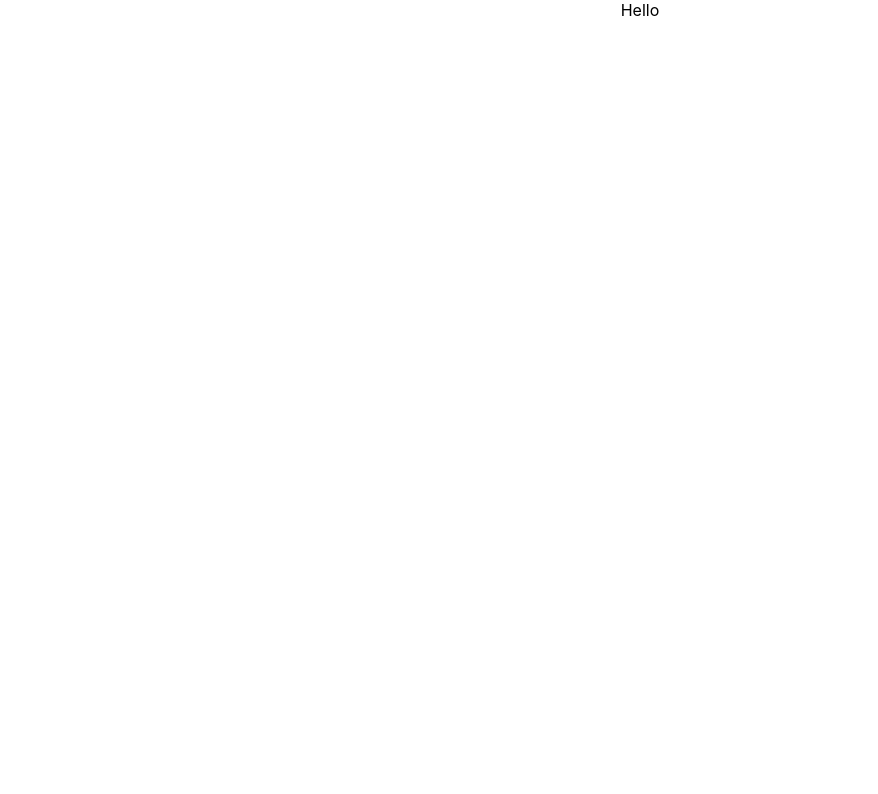
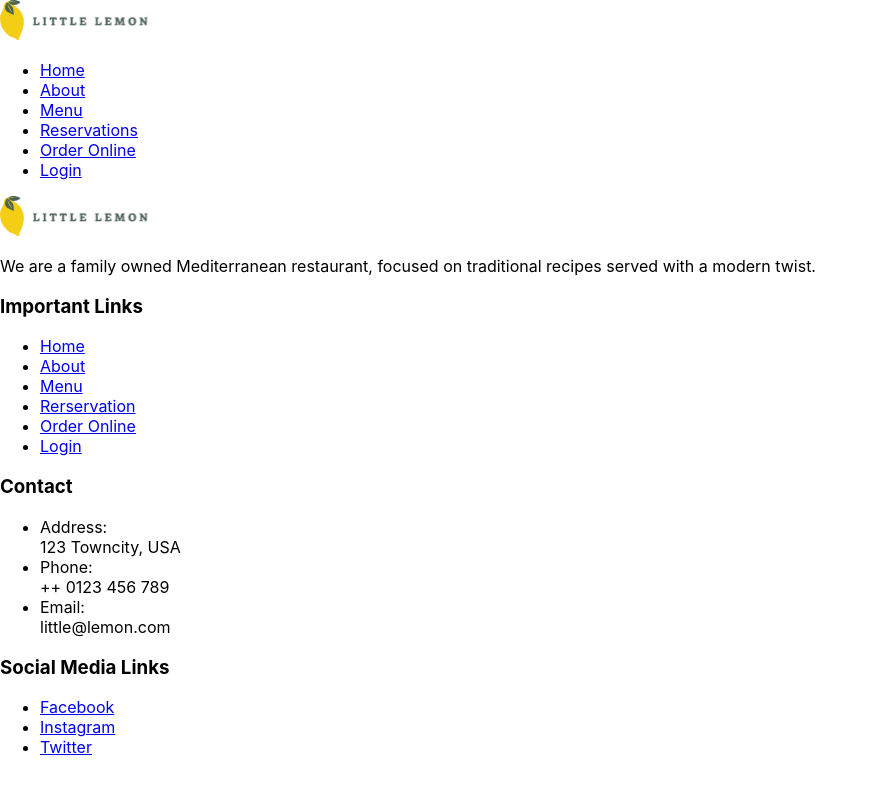
Before and after one commit to Jedpalero/coursera-app, a React (Create React App) app: page / in a window 1280 px wide. Shown: the top 794 px of the page, without its empty margins (0-878 px from the left). Built offline with nearby package versions, Linux system fonts and the light colour scheme.

Commit message:
Setting up the HTML document

```diff
--- a/src/App.js
+++ b/src/App.js
@@ -1,7 +1,18 @@
 import "./App.css";
+import Footer from "./Component/Footer";
+import Header from "./Component/Header";
+import Main from "./Component/Main";
+import Nav from "./Component/Nav";
 
 function App() {
-  return <div className="App">Hello</div>;
+  return (
+    <>
+      <Header />
+      <Nav />
+      <Main />
+      <Footer />
+    </>
+  );
 }
 
 export default App;
--- /dev/null
+++ b/src/Component/Footer.js
@@ -0,0 +1,71 @@
+import logo from "../icons_assets/Logo .svg";
+
+const Footer = () => {
+  return (
+    <>
+      <footer>
+        <section>
+          <div>
+            <img src={logo} alt="" />
+            <p>
+              We are a family owned Mediterranean restaurant, focused on
+              traditional recipes served with a modern twist.
+            </p>
+          </div>
+          <div>
+            <h3>Important Links</h3>
+            <ul>
+              <li>
+                <a href="/">Home</a>
+              </li>
+              <li>
+                <a href="/">About</a>
+              </li>
+              <li>
+                <a href="/">Menu</a>
+              </li>
+              <li>
+                <a href="/">Rerservation</a>
+              </li>
+              <li>
+                <a href="/">Order Online</a>
+              </li>
+              <li>
+                <a href="/">Login</a>
+              </li>
+            </ul>
+          </div>
+          <div>
+            <h3>Contact</h3>
+            <ul>
+              <li>
+                Address: <br /> 123 Towncity, USA
+              </li>
+              <li>
+                Phone: <br /> ++ 0123 456 789
+              </li>
+              <li>
+                Email: <br /> little@lemon.com
+              </li>
+            </ul>
+          </div>
+          <div>
+            <h3>Social Media Links</h3>
+            <ul>
+              <li>
+                <a href="/">Facebook</a>
+              </li>
+              <li>
+                <a href="/">Instagram</a>
+              </li>
+              <li>
+                <a href="/">Twitter</a>
+              </li>
+            </ul>
+          </div>
+        </section>
+      </footer>
+    </>
+  );
+};
+export default Footer;
--- /dev/null
+++ b/src/Component/Header.js
@@ -0,0 +1,10 @@
+import logo from "../icons_assets/Logo.svg";
+
+const Header = () => {
+  return (
+    <>
+      <img src={logo} alt="little lemon logo" />
+    </>
+  );
+};
+export default Header;
--- /dev/null
+++ b/src/Component/Main.js
@@ -0,0 +1,4 @@
+const Main = () => {
+  <></>;
+};
+export default Main;
--- /dev/null
+++ b/src/Component/Nav.js
@@ -0,0 +1,27 @@
+const Nav = () => {
+  return (
+    <>
+      <ul>
+        <li>
+          <a href="#">Home</a>
+        </li>
+        <li>
+          <a href="#">About</a>
+        </li>
+        <li>
+          <a href="#">Menu</a>
+        </li>
+        <li>
+          <a href="#">Reservations</a>
+        </li>
+        <li>
+          <a href="#">Order Online</a>
+        </li>
+        <li>
+          <a href="#">Login</a>
+        </li>
+      </ul>
+    </>
+  );
+};
+export default Nav;
```
Also changed, not shown: src/icons_assets/Logo .svg (added), src/icons_assets/Logo.svg (added).
